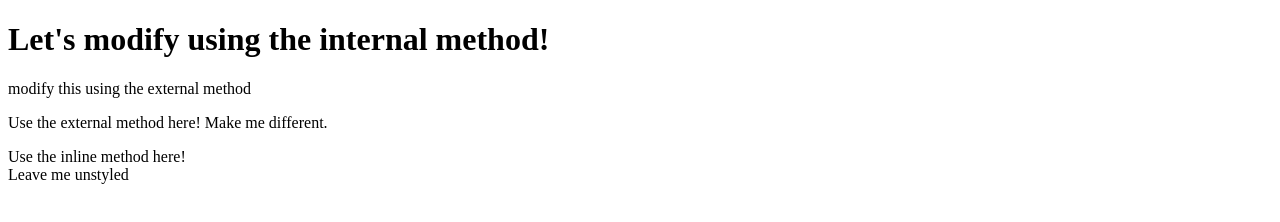
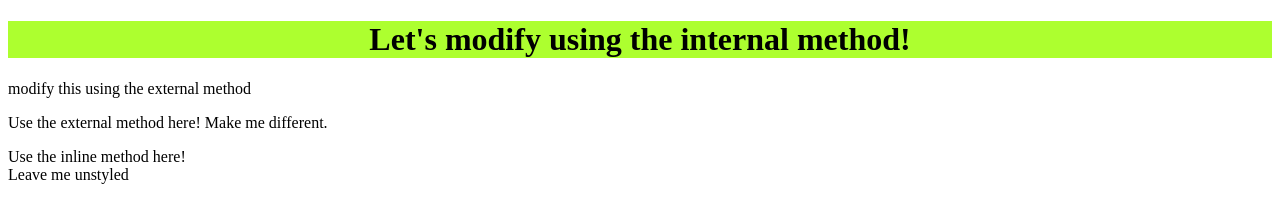
Before and after one commit to StefanMocevic/CSS_Foundations, a plain HTML site: page index.html in a window 1280 px wide. Drawn offline with Linux system fonts and the light colour scheme.

Commit message:
Add Internal Method

```diff
--- a/index.html
+++ b/index.html
@@ -4,7 +4,13 @@
 <head>
     <meta charset="UTF-8">
     <title> Different Methods</title>
-
+    <style>
+        h1 {
+            background-color: greenyellow;
+            font-size: 32px;
+            text-align: center;
+        }
+    </style>
 </head>
 
 <body>
```
